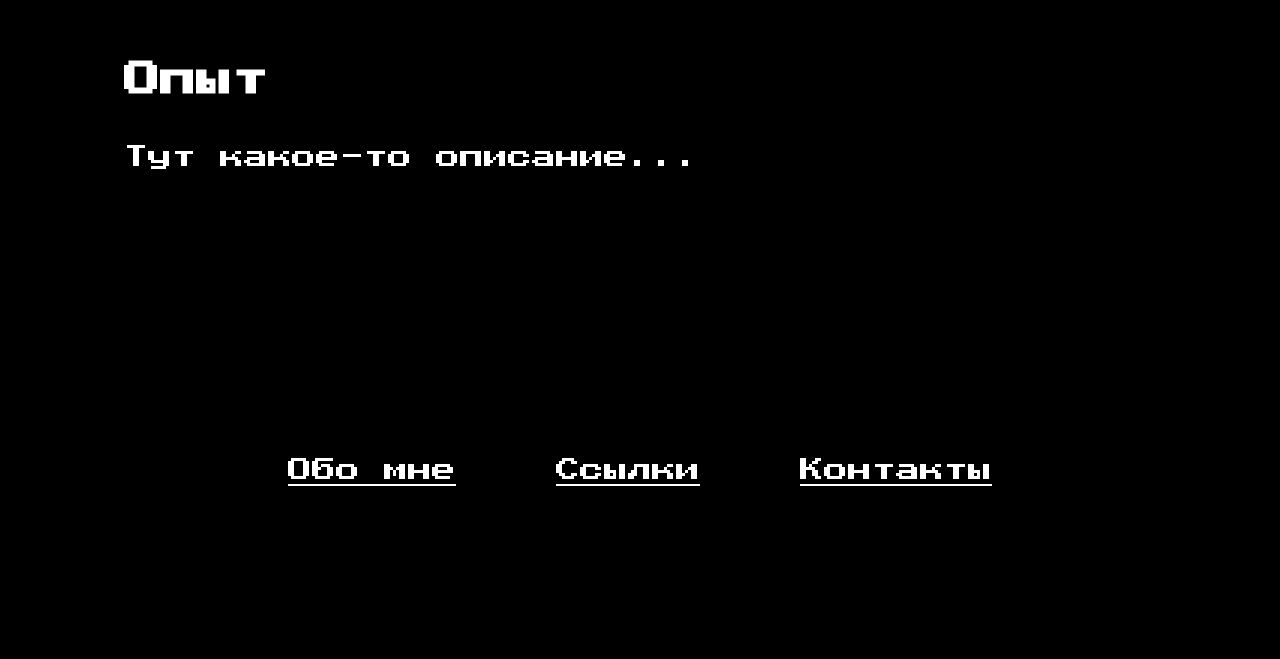
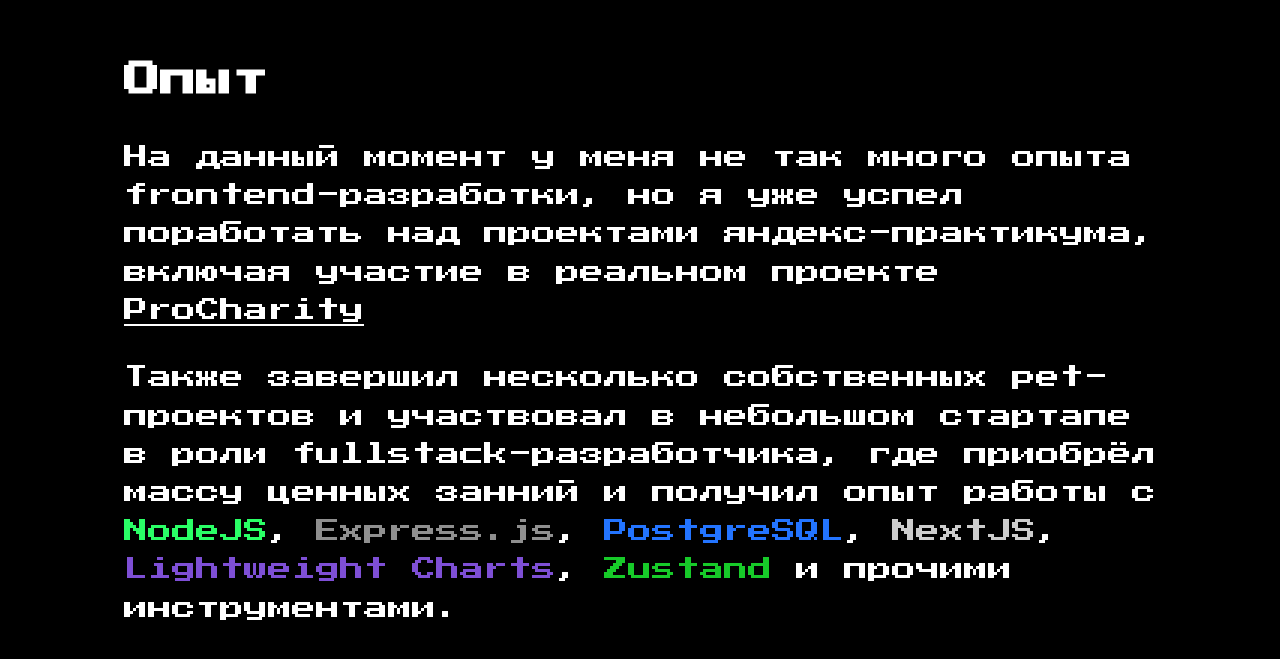
Before and after one commit to madanimatronic/personal-website, a Next.js app: page /about in a window 1280 px wide. Shown: the part 647-1306 px from the top of the page. Before the commit the page ends 1172 px from the top, so only its background shows below. Built offline with nearby package versions, Linux system fonts and the light colour scheme; a web font is replaced by a local one.

Commit message:
feat: extend about page content

```diff
--- a/src/components/MainButton/index.tsx
+++ b/src/components/MainButton/index.tsx
@@ -7,6 +7,10 @@
   children?: ReactNode;
 }
 
+// TODO: учитывая, что кнопки на сайте в основном используются как ссылки, нужно будет использовать вместо button <a>
+// (но стоит ещё помнить про tabIndex и взаимодействие через enter как у обычной кнопки)
+// также сам компонент скорее всего надо будет назвать ButtonLink или вроде того
+
 export const MainButton: FC<MainButtonProps> = ({
   className: additionalClassName,
   children,
--- a/src/pages/about/AboutPage.module.scss
+++ b/src/pages/about/AboutPage.module.scss
@@ -9,6 +9,44 @@
   font-size: 1.5em;
 }
 
+.greeting {
+  display: inline-block;
+  margin-bottom: 1.2em;
+}
+
+.textContainer {
+  display: flex;
+  flex-direction: column;
+  row-gap: 1.2em;
+}
+
 .paragraphText {
   line-height: 1.6;
 }
+
+.textLink {
+  text-decoration: underline;
+
+  &:hover {
+    color: #7dcdd7;
+  }
+}
+
+.lightGreenAccent {
+  color: #2aff66;
+}
+.grayAccent {
+  color: #8f8f8f;
+}
+.blueAccent {
+  color: #2374ff;
+}
+.lightGrayAccent {
+  color: #cccccc;
+}
+.purpleAccent {
+  color: #7e4fd5;
+}
+.darkGreenAccent {
+  color: #17ca29;
+}
--- a/src/pages/about/index.tsx
+++ b/src/pages/about/index.tsx
@@ -1,6 +1,7 @@
 import { MainLayout } from '@/components/Layouts/MainLayout';
 import { MainContentBlock } from '@/components/MainContentBlock';
 import { Seo } from '@/components/Seo';
+import { procharityURL } from '@/utils/constants';
 import s from './AboutPage.module.scss';
 
 export default function AboutPage() {
@@ -13,13 +14,33 @@
       />
       <MainLayout mainElementClassName={s.main}>
         <h1 className={s.intro}>
-          Привет! <br />
-          <br />
+          <span className={s.greeting}>Привет!</span> <br />
           Меня зовут testName <br /> Я начинающий frontend-разработчик,
           стремящийся к новым знаниям и навыкам.
         </h1>
         <MainContentBlock title='Опыт'>
-          <p className={s.paragraphText}>Тут какое-то описание...</p>
+          <div className={s.textContainer}>
+            <p className={s.paragraphText}>
+              На данный момент у меня не так много опыта frontend-разработки, но
+              я уже успел поработать над проектами яндекс-практикума, включая
+              участие в реальном проекте{' '}
+              <a className={s.textLink} target='_blank' href={procharityURL}>
+                ProCharity
+              </a>
+            </p>
+            <p className={s.paragraphText}>
+              Также завершил несколько собственных pet-проектов и участвовал в
+              небольшом стартапе в роли fullstack-разработчика, где приобрёл
+              массу ценных занний и получил опыт работы с{' '}
+              <span className={s.lightGreenAccent}>NodeJS</span>,{' '}
+              <span className={s.grayAccent}>Express.js</span>,{' '}
+              <span className={s.blueAccent}>PostgreSQL</span>,{' '}
+              <span className={s.lightGrayAccent}>NextJS</span>,{' '}
+              <span className={s.purpleAccent}>Lightweight Charts</span>,{' '}
+              <span className={s.darkGreenAccent}>Zustand</span> и прочими
+              инструментами.
+            </p>
+          </div>
         </MainContentBlock>
       </MainLayout>
     </>
--- a/src/utils/constants.ts
+++ b/src/utils/constants.ts
@@ -0,0 +1 @@
+export const procharityURL = 'https://procharity.ru/';
```
